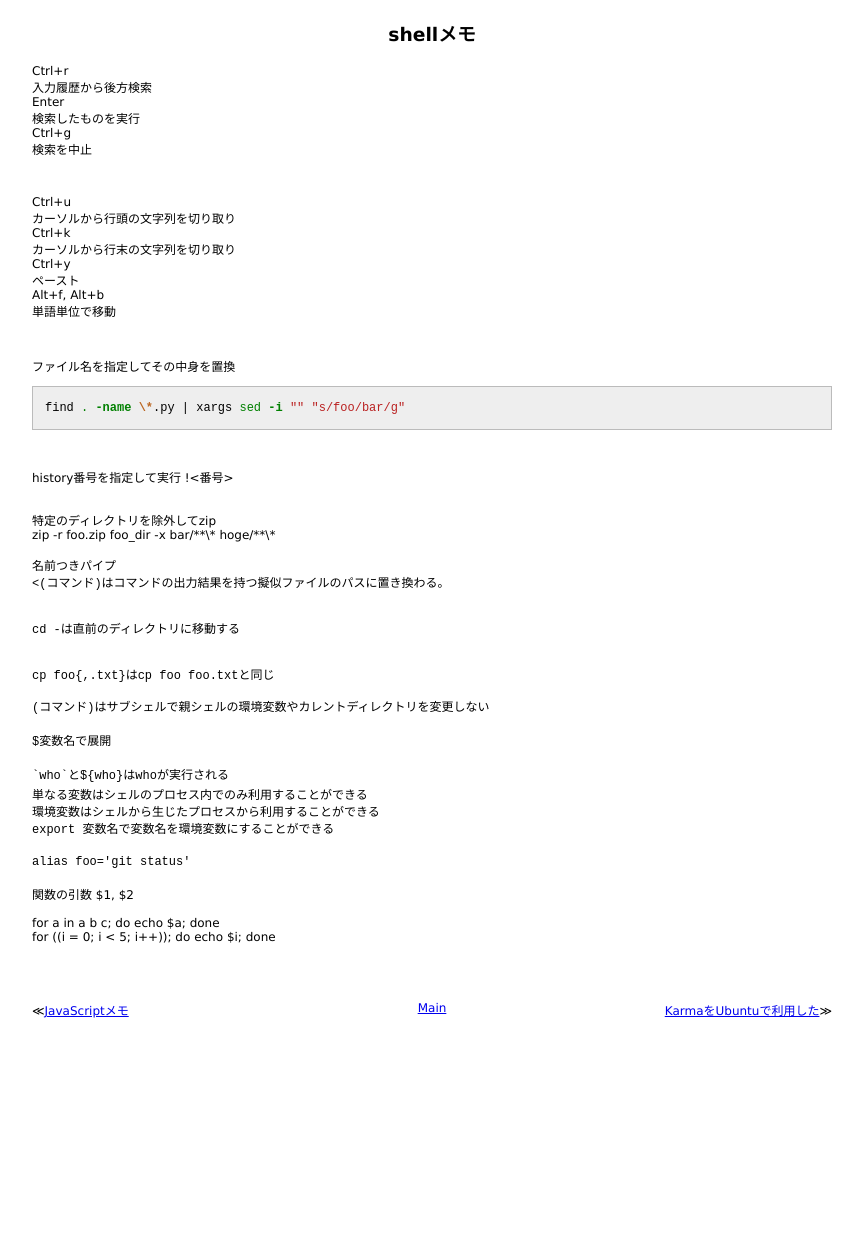
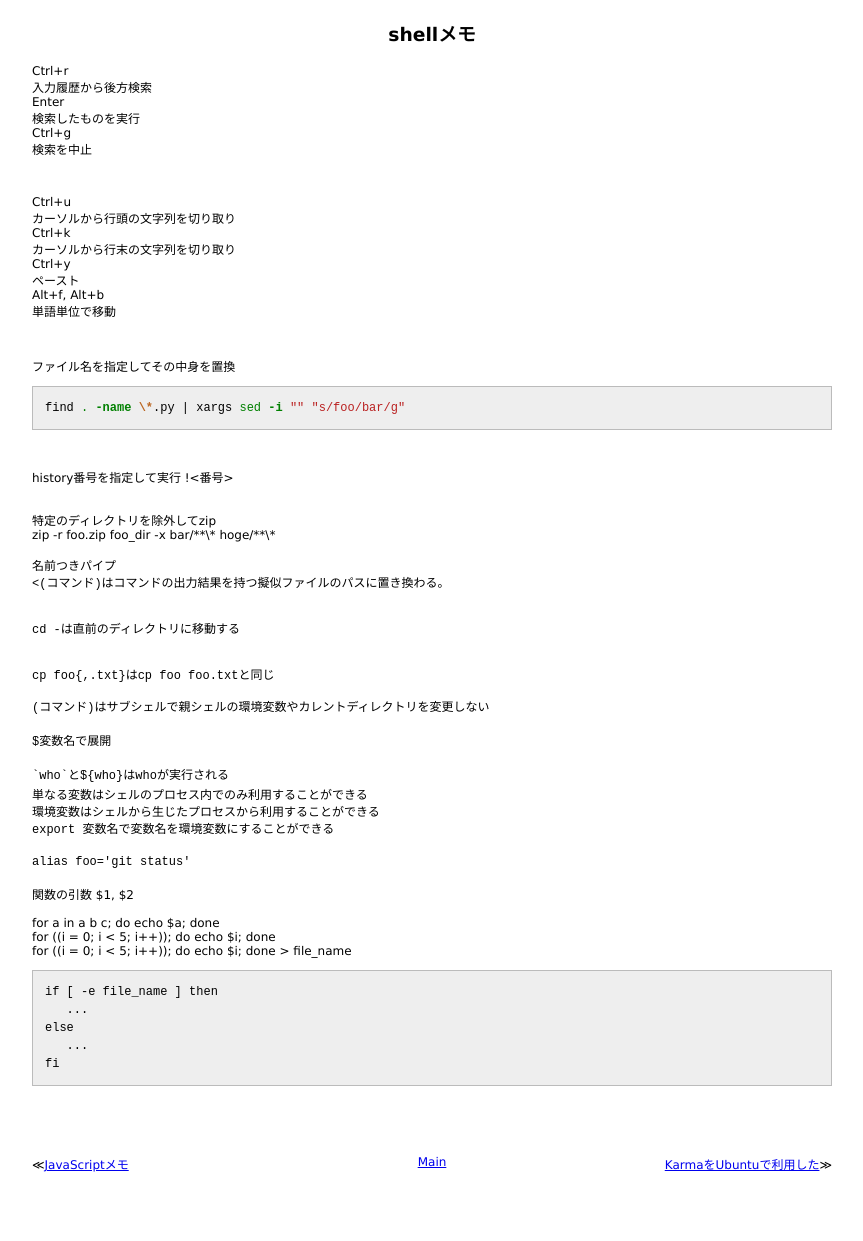
Before and after one commit to 38elements/38elements.github.com, a Jekyll site: the page built from _posts/2014-4-20-shell.md, in a window 1280 px wide. Shown: the whole page, without its empty margins (208-1071 px from the left). Built offline with Jekyll 4.4.1, drawn with Linux system fonts in a browser that asks for light colours; Markdown is read by kramdown in place of the engine named in the settings; before the commit the page ends 1087 px from its top, so only the background shows below that.

Commit message:
Update 2014-4-20-shell.md

````diff
--- a/_posts/2014-4-20-shell.md
+++ b/_posts/2014-4-20-shell.md
@@ -63,4 +63,13 @@ zip -r foo.zip foo_dir -x bar/\*\*\\\* hoge/\*\*\\\*
 <br>
 for a in a b c; do echo $a; done
 for ((i = 0; i < 5; i++)); do echo $i; done
+for ((i = 0; i < 5; i++)); do echo $i; done > file_name
 <br>
+```
+if [ -e file_name ] then
+   ...
+else
+   ...
+fi
+```
+<br>
````
